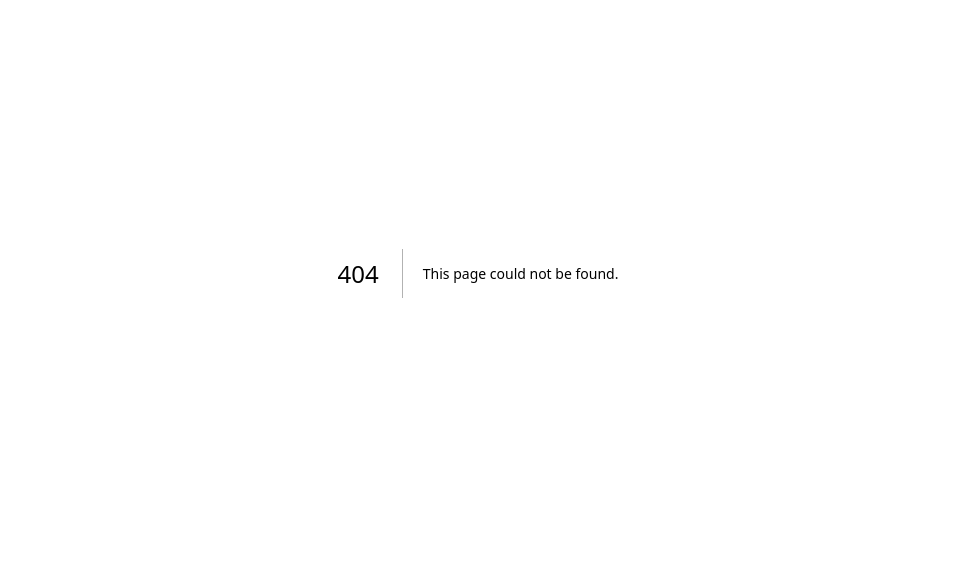
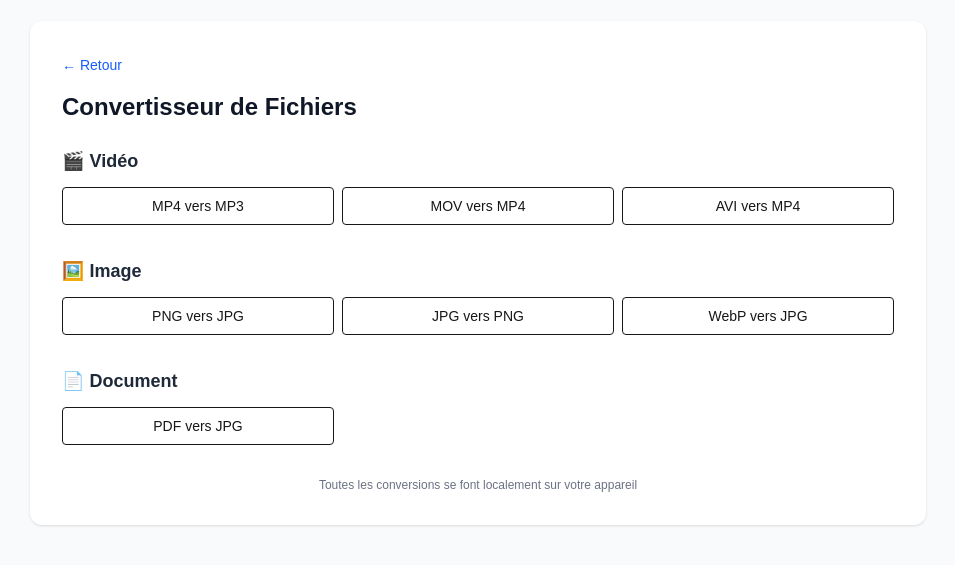
Before and after one commit to Amiral30/quickswitch-app, a Next.js app: page /convert in a window 1280 px wide. Before the commit this address had no page. Shown: the part 127-692 px from the top of the page, without its empty margins (162-1117 px from the left). Built offline with nearby package versions, Linux system fonts and the light colour scheme.

Commit message:
feat: converter hub with categories (video/image/document)

```diff
--- /dev/null
+++ b/src/app/convert/ffmpeg/page.tsx
@@ -0,0 +1,102 @@
+'use client'
+
+import { useState, useEffect } from 'react'
+import { FFmpeg } from '@ffmpeg/ffmpeg'
+import { fetchFile } from '@ffmpeg/util'
+import Link from 'next/link'
+
+export default function FfmpegConverter({ searchParams }: {
+  searchParams: Promise<{ from?: string; to?: string }>
+}) {
+  const [file, setFile] = useState<File | null>(null)
+  const [converting, setConverting] = useState(false)
+  const [error, setError] = useState('')
+  const [from, setFrom] = useState('mp4')
+  const [to, setTo] = useState('mp3')
+
+  useEffect(() => {
+    searchParams.then(params => {
+      if (params.from) setFrom(params.from)
+      if (params.to) setTo(params.to)
+    })
+  }, [searchParams])
+
+  const handleConvert = async () => {
+    if (!file) return
+
+    setConverting(true)
+    setError('')
+
+    try {
+      const ffmpeg = new FFmpeg()
+      await ffmpeg.load()
+
+      const inputName = 'input.' + from
+      const outputName = `output.${to}`
+
+      const fileData = await fetchFile(file)
+      await ffmpeg.writeFile(inputName, fileData)
+
+      await ffmpeg.exec(['-i', inputName, outputName])
+
+      const data = await ffmpeg.readFile(outputName)
+      const uint8 = typeof data === 'string'
+        ? new Uint8Array(data.split('').map(c => c.charCodeAt(0)))
+        : new Uint8Array(data)
+      const blob = new Blob([uint8], { type: `audio/${to}` })
+
+      const url = URL.createObjectURL(blob)
+      const a = document.createElement('a')
+      a.href = url
+      a.download = file.name.replace(new RegExp(`\\.[^.]+$`), `.${to}`)
+      a.click()
+
+    } catch (err) {
+      setError('Erreur lors de la conversion')
+      console.error(err)
+    } finally {
+      setConverting(false)
+    }
+  }
+
+  return (
+    <div className="flex flex-col flex-1 items-center justify-center bg-gray-50 dark:bg-gray-900 min-h-screen px-4">
+      <div className="max-w-md w-full bg-white dark:bg-gray-800 p-8 rounded-xl shadow-sm">
+        <Link href="/convert" className="text-sm text-blue-600 mb-4 inline-block">
+          ← Retour
+        </Link>
+
+        <h1 className="text-2xl font-bold mb-6 text-gray-900 dark:text-white">
+          {from.toUpperCase()} vers {to.toUpperCase()}
+        </h1>
+
+        <input
+          type="file"
+          accept="video/*"
+          onChange={(e) => setFile(e.target.files?.[0] || null)}
+          className="mb-4 w-full"
+        />
+
+        {file && (
+          <p className="text-sm text-gray-600 dark:text-gray-300 mb-4">
+            Fichier: {file.name}
+          </p>
+        )}
+
+        {error && (
+          <p className="text-red-500 text-sm mb-4 p-3 bg-red-50 dark:bg-red-900/20 rounded">
+            {error}
+          </p>
+        )}
+
+        <button
+          onClick={handleConvert}
+          disabled={!file || converting}
+          className="w-full py-3 px-4 bg-blue-600 text-white rounded-lg disabled:opacity-50 hover:bg-blue-700 transition"
+        >
+          {converting ? 'Conversion...' : 'Convertir'}
+        </button>
+      </div>
+    </div>
+  )
+}
--- /dev/null
+++ b/src/app/convert/image/png-jpg/page.tsx
@@ -0,0 +1,65 @@
+'use client'
+
+import { useState } from 'react'
+import Link from 'next/link'
+
+export default function PngToJpg() {
+  const [file, setFile] = useState<File | null>(null)
+  const [converted, setConverted] = useState(false)
+
+  const handleConvert = () => {
+    if (!file) return
+
+    const imageUrl = URL.createObjectURL(file)
+    const img = new Image()
+    img.onload = () => {
+      const canvas = document.createElement('canvas')
+      const ctx = canvas.getContext('2d')!
+      canvas.width = img.width
+      canvas.height = img.height
+      ctx.fillStyle = '#FFFFFF'
+      ctx.fillRect(0, 0, canvas.width, canvas.height)
+      ctx.drawImage(img, 0, 0)
+
+      canvas.toBlob(blob => {
+        if (blob) {
+          const a = document.createElement('a')
+          a.href = URL.createObjectURL(blob)
+          a.download = file.name.replace('.png', '.jpg')
+          a.click()
+        }
+        setConverted(true)
+      }, 'image/jpeg', 0.95)
+    }
+    img.src = imageUrl
+  }
+
+  return (
+    <div className="flex flex-col flex-1 items-center justify-center bg-gray-50 dark:bg-gray-900 min-h-screen px-4">
+      <div className="max-w-md w-full bg-white dark:bg-gray-800 p-8 rounded-xl shadow-sm">
+        <Link href="/convert" className="text-sm text-blue-600 mb-4 inline-block">
+          ← Retour
+        </Link>
+
+        <h1 className="text-2xl font-bold mb-6 text-gray-900 dark:text-white">
+          PNG vers JPG
+        </h1>
+
+        <input
+          type="file"
+          accept="image/png"
+          onChange={(e) => setFile(e.target.files?.[0] || null)}
+          className="mb-4 w-full"
+        />
+
+        <button
+          onClick={handleConvert}
+          disabled={!file}
+          className="w-full py-3 px-4 bg-blue-600 text-white rounded-lg disabled:opacity-50 hover:bg-blue-700 transition"
+        >
+          Convertir
+        </button>
+      </div>
+    </div>
+  )
+}
--- /dev/null
+++ b/src/app/convert/page.tsx
@@ -0,0 +1,90 @@
+import Link from "next/link";
+
+const converters = {
+  video: [
+    { from: 'mp4', to: 'mp3', label: 'MP4 vers MP3', accept: 'video/*' },
+    { from: 'mov', to: 'mp4', label: 'MOV vers MP4', accept: 'video/*' },
+    { from: 'avi', to: 'mp4', label: 'AVI vers MP4', accept: 'video/*' },
+  ],
+  image: [
+    { from: 'png', to: 'jpg', label: 'PNG vers JPG', accept: 'image/png' },
+    { from: 'jpg', to: 'png', label: 'JPG vers PNG', accept: 'image/jpeg' },
+    { from: 'webp', to: 'jpg', label: 'WebP vers JPG', accept: 'image/webp' },
+  ],
+  document: [
+    { from: 'pdf', to: 'jpg', label: 'PDF vers JPG', accept: 'application/pdf' },
+  ]
+}
+
+export default function ConvertHub() {
+  return (
+    <div className="flex flex-col flex-1 items-center justify-center bg-gray-50 dark:bg-gray-900 min-h-screen px-4">
+      <div className="max-w-4xl w-full bg-white dark:bg-gray-800 p-8 rounded-xl shadow-sm">
+        <Link href="/" className="text-sm text-blue-600 mb-4 inline-block">
+          ← Retour
+        </Link>
+
+        <h1 className="text-2xl font-bold mb-6 text-gray-900 dark:text-white">
+          Convertisseur de Fichiers
+        </h1>
+
+        <div className="space-y-8">
+          <div>
+            <h2 className="text-lg font-semibold mb-3 text-gray-800 dark:text-gray-200">
+              🎬 Vidéo
+            </h2>
+            <div className="grid grid-cols-2 md:grid-cols-3 gap-2">
+              {converters.video.map(conv => (
+                <Link
+                  key={`${conv.from}-${conv.to}`}
+                  href={`/convert/ffmpeg?from=${conv.from}&to=${conv.to}`}
+                  className="p-2 text-sm text-center border rounded hover:bg-gray-100 dark:hover:bg-gray-700 transition"
+                >
+                  {conv.label}
+                </Link>
+              ))}
+            </div>
+          </div>
+
+          <div>
+            <h2 className="text-lg font-semibold mb-3 text-gray-800 dark:text-gray-200">
+              🖼️ Image
+            </h2>
+            <div className="grid grid-cols-2 md:grid-cols-3 gap-2">
+              {converters.image.map(conv => (
+                <Link
+                  key={`${conv.from}-${conv.to}`}
+                  href={`/convert/image/${conv.from}-${conv.to}`}
+                  className="p-2 text-sm text-center border rounded hover:bg-gray-100 dark:hover:bg-gray-700 transition"
+                >
+                  {conv.label}
+                </Link>
+              ))}
+            </div>
+          </div>
+
+          <div>
+            <h2 className="text-lg font-semibold mb-3 text-gray-800 dark:text-gray-200">
+              📄 Document
+            </h2>
+            <div className="grid grid-cols-2 md:grid-cols-3 gap-2">
+              {converters.document.map(conv => (
+                <Link
+                  key={`${conv.from}-${conv.to}`}
+                  href={`/convert/document/${conv.from}-${conv.to}`}
+                  className="p-2 text-sm text-center border rounded hover:bg-gray-100 dark:hover:bg-gray-700 transition"
+                >
+                  {conv.label}
+                </Link>
+              ))}
+            </div>
+          </div>
+        </div>
+
+        <p className="text-xs text-center mt-8 text-gray-500">
+          Toutes les conversions se font localement sur votre appareil
+        </p>
+      </div>
+    </div>
+  )
+}
```
